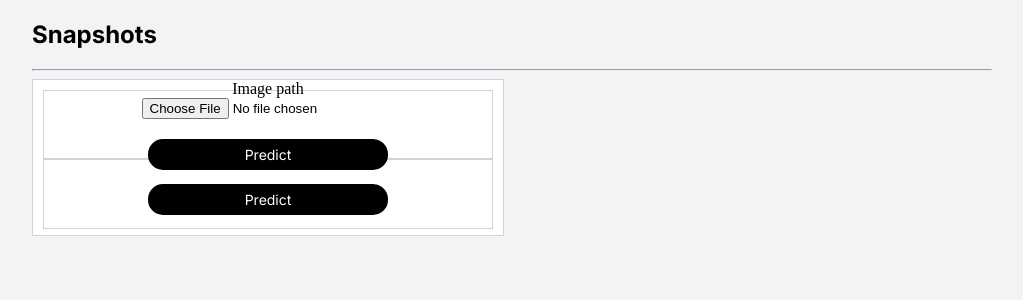
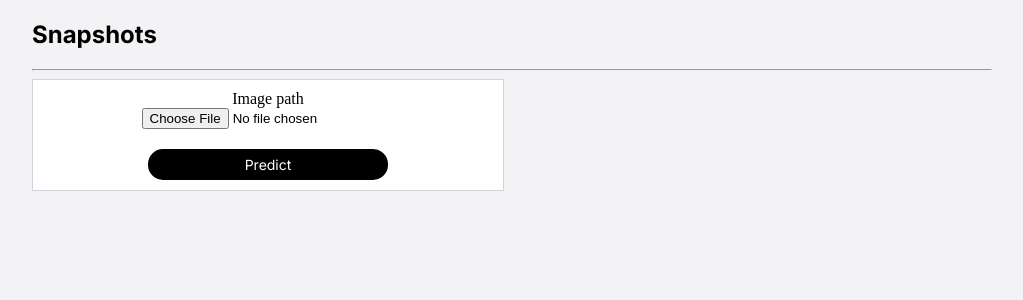
Before and after one commit to arthurkazaryan/licence_plate_detection, a Django app: page /accounts/home/ in a window 1280 px wide. Shown: the part 80-380 px from the top of the page, without its empty margins (128-1151 px from the left). Run offline with Django 3.2, Linux system fonts and the light colour scheme; the visitor is signed in with stand-in values (Sample User, id 1).

Commit message:
Убрана форма загрузки видео на сайте.

```diff
--- a/database_project/accounts/static/accounts/css/accounts.css
+++ b/database_project/accounts/static/accounts/css/accounts.css
@@ -14,13 +14,6 @@
     flex-direction: row;
     flex-wrap: wrap;
     justify-content: space-between;
-}
-
-.input-element {
-    display: flex;
-    flex-direction: column;
-    justify-content: center;
-    height: 50%;
 }
 
 .image-overview {
--- a/database_project/accounts/templates/accounts/accounts.html
+++ b/database_project/accounts/templates/accounts/accounts.html
@@ -20,7 +20,6 @@
     <hr>
     <div class="cards">
     <div class="white-background card mb-10 pd-10">
-        <div class="white-background input-element">
         <form action="" method="post" align="center" enctype="multipart/form-data">
         {% csrf_token %}
         {% for f in image_form %}
@@ -30,18 +29,6 @@
         {% endfor %}
         <button type="submit" class="button color form-middle mt-10">Predict</button>
         </form>
-        </div>
-        <div class="white-background input-element">
-            <form action="" method="post" align="center" enctype="multipart/form-data">
-            {% csrf_token %}
-            {% for f in video_form %}
-                <label for="{{ f.id_for_label }}">{{ f.label }}</label>
-                <div class="mb-10">{{ f }}</div>
-                <div class="">{{ f.errors }}</div>
-            {% endfor %}
-            <button type="submit" class="button color form-middle mt-10">Predict</button>
-            </form>
-        </div>
     </div>
     {% for snapshot in snapshots %}
     <div class="white-background card mb-10 pd-10">
```
Lines whose indentation alone changed are shown as unchanged.
